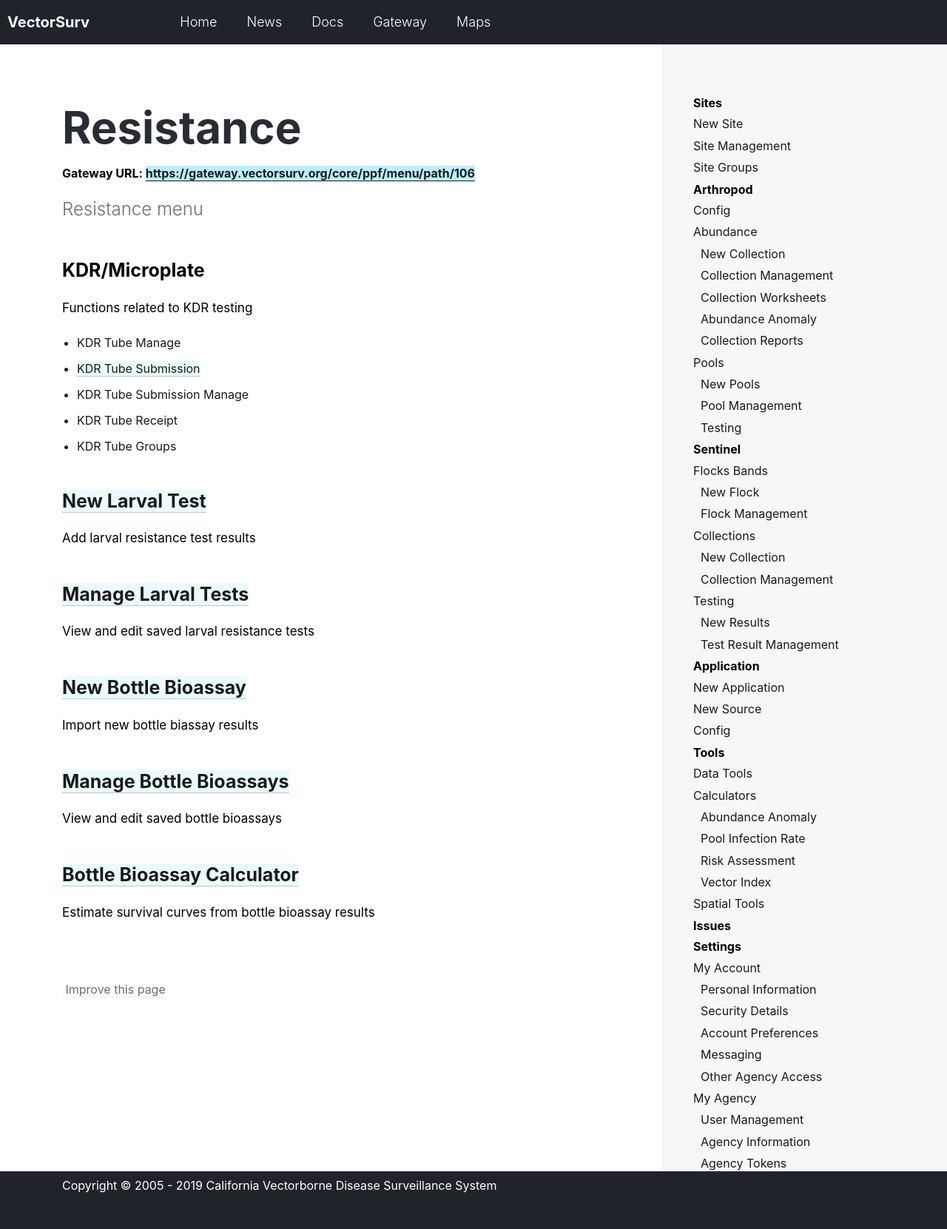
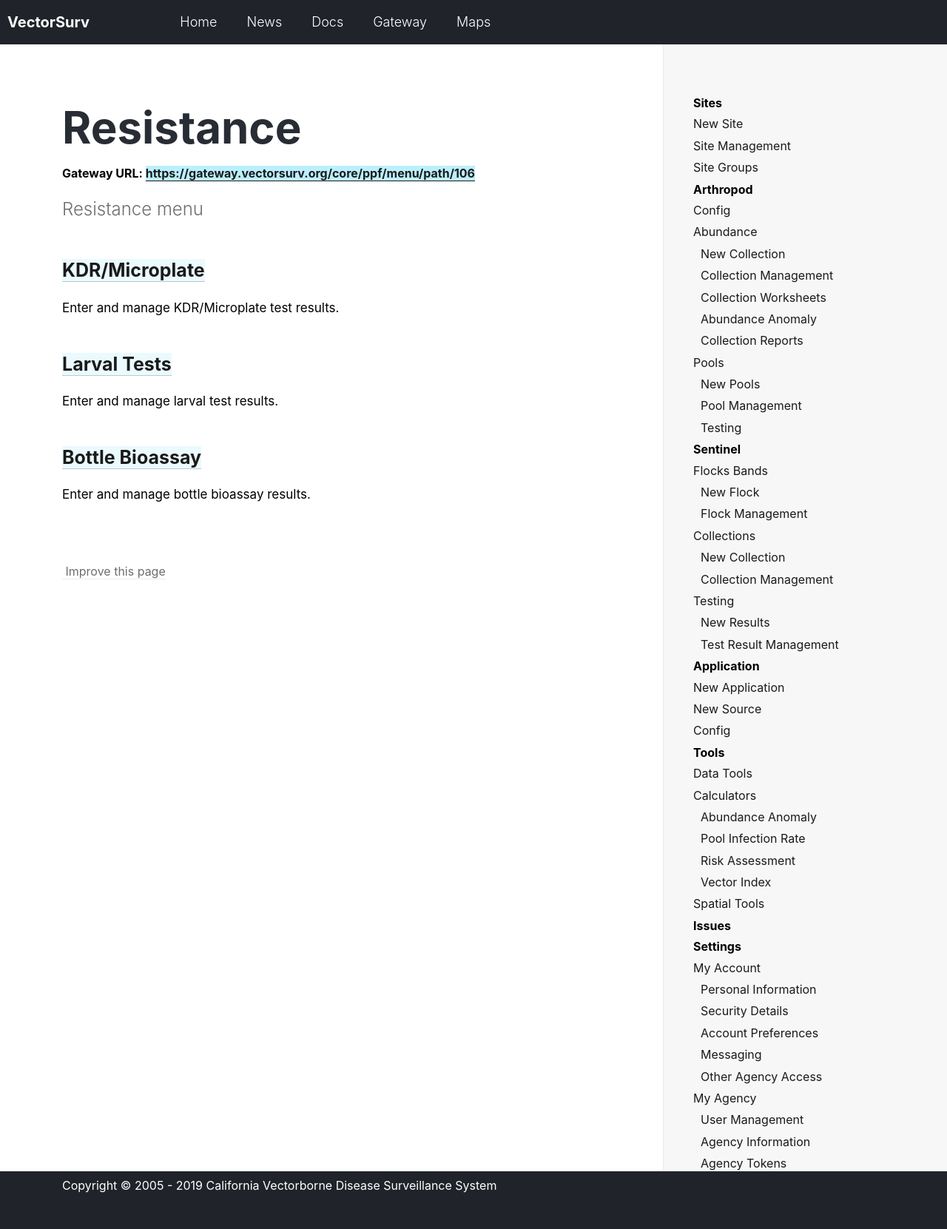
Before and after one commit to tlvaldepena/vectorsurv.org, a Jekyll site: the page built from _docs/resistance/resistance-menu.md, in a window 1280 px wide. Shown: the whole page at 74% size. Built offline with Jekyll 4.4.1, drawn with Linux system fonts in a browser that asks for light colours.

Commit message:
Update resistance-menu.md

```diff
--- a/_docs/resistance/resistance-menu.md
+++ b/_docs/resistance/resistance-menu.md
@@ -2,35 +2,16 @@
 title: Resistance
 gateway-url: https://gateway.vectorsurv.org/core/ppf/menu/path/106
 ---
-
 Resistance menu
 
-### KDR/Microplate
+### [KDR/Microplate]({{ site.baseur1 }}/docs/resistance/kdr-menu)
 
-Functions related to KDR testing
+Enter and manage KDR/Microplate test results.
 
-- KDR Tube Manage
-- [KDR Tube Submission]({{ site.baseur1 }}/docs/resistance/kdr-tube-submission)
-- KDR Tube Submission Manage
-- KDR Tube Receipt
-- KDR Tube Groups
+### [Larval Tests]({{ site.baseur1 }}/docs/resistance/larval-menu)
 
-### [New Larval Test]({{ site.baseur1 }}/docs/resistance/larval)
+Enter and manage larval test results.
 
-Add larval resistance test results
+### [Bottle Bioassay]({{ site.baseur1 }}/docs/resistance/bioassay-menu)
 
-### [Manage Larval Tests]({{ site.baseur1 }}/docs/resistance/larval-manage)
-
-View and edit saved larval resistance tests
-
-### [New Bottle Bioassay]({{ site.baseur1 }}/docs/resistance/bottle-bioassay)
-
-Import new bottle biassay results
-
-### [Manage Bottle Bioassays]({{ site.baseur1 }}/docs/resistance/bioassay-manage)
-
-View and edit saved bottle bioassays
-
-### [Bottle Bioassay Calculator]({{ site.baseur1 }}/docs/resisitance/bioassay-calculator)
-
-Estimate survival curves from bottle bioassay results
+Enter and manage bottle bioassay results.
```
